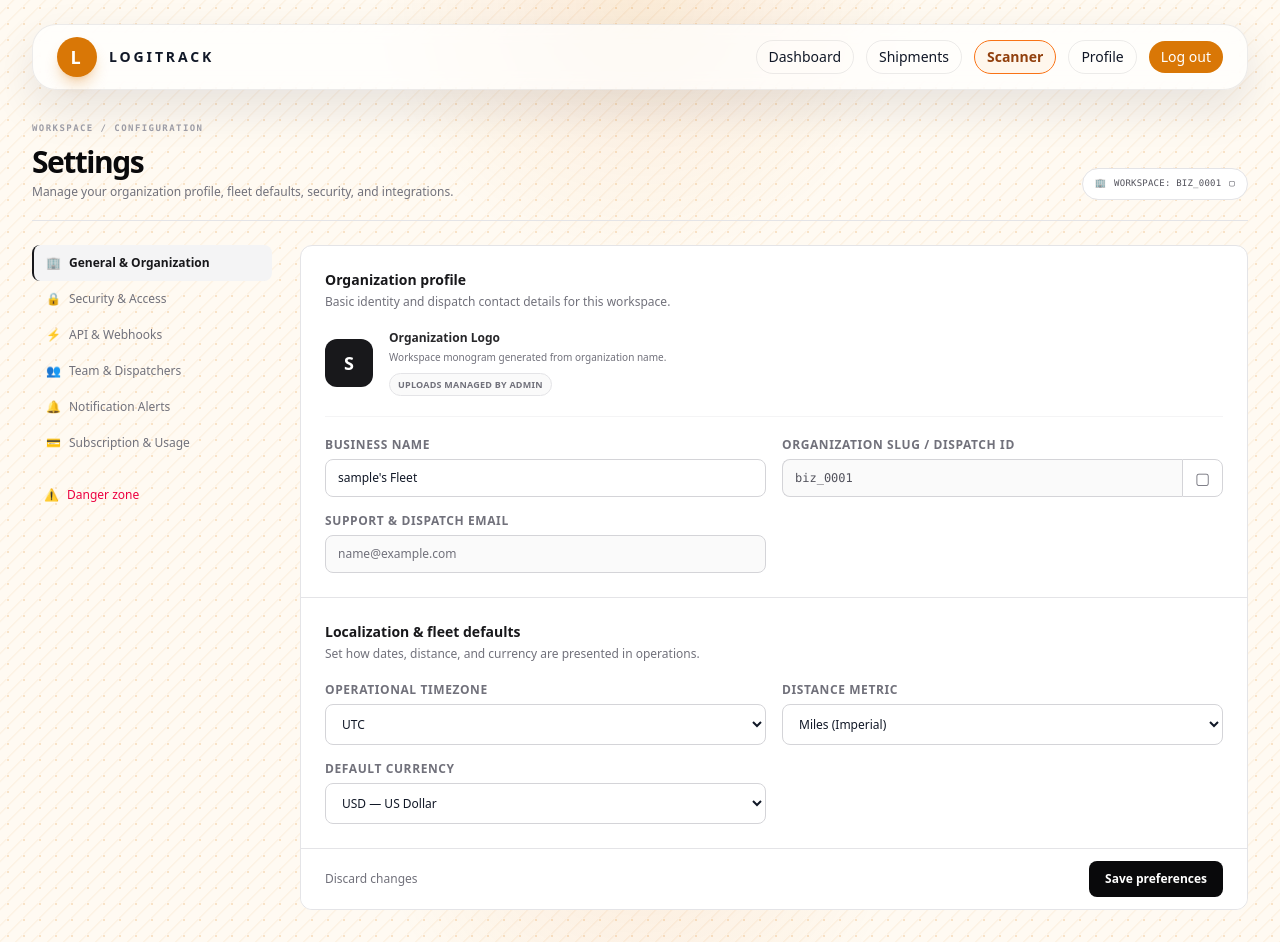
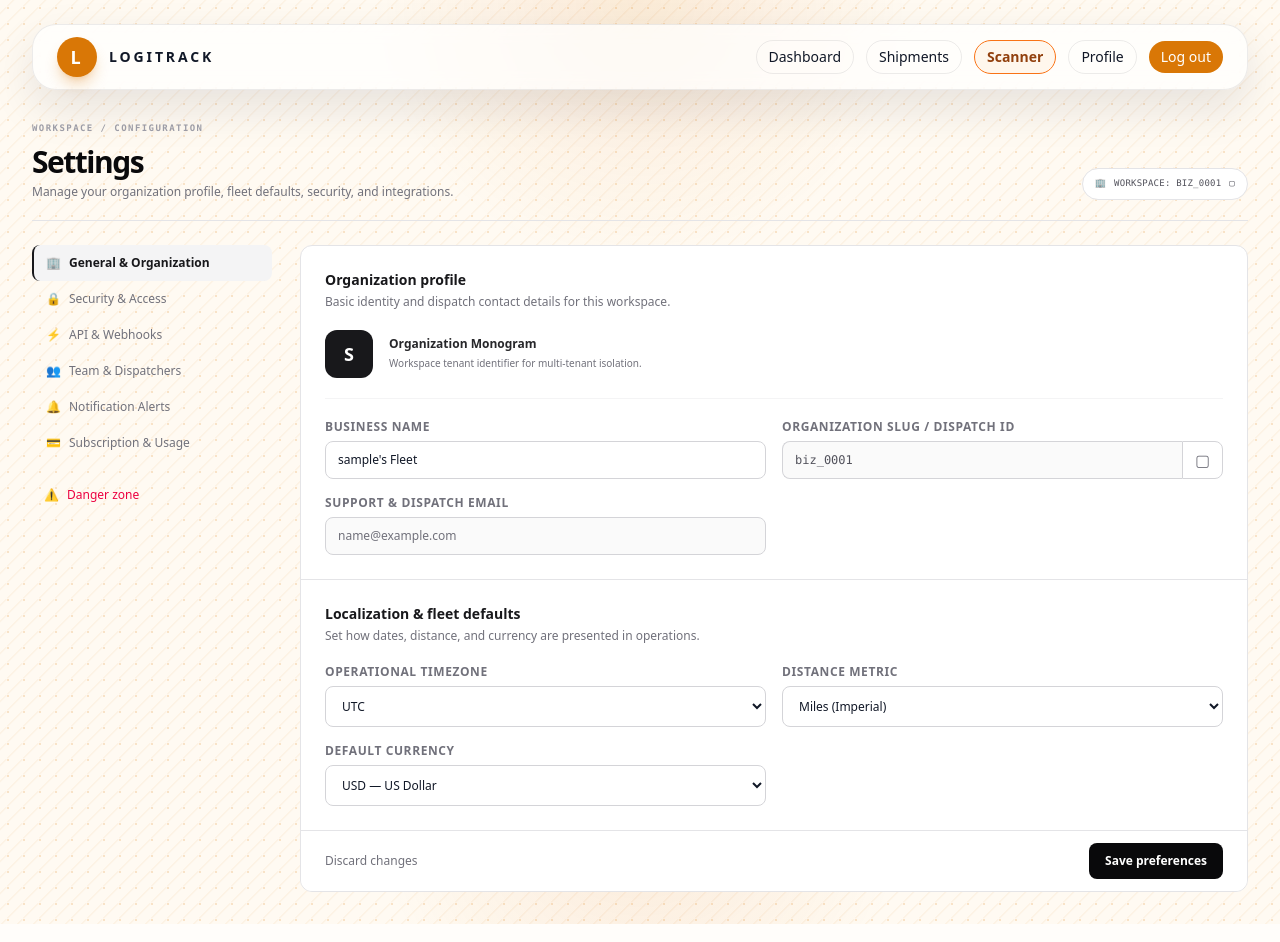
Before and after one commit to peterafolabi-dev/LogiTrack, a Django app: page /profile/ in a window 1280 px wide. Run offline with Django 5.2, Linux system fonts and the light colour scheme; the visitor is signed in with stand-in values (Sample User, id 1); style sheets or scripts are compiled from the project's sources; parts of the project's set-up code (start-up, migrations or seed data) failed here and were passed over.

Commit message:
Refactor profile settings layout for improved readability and organization

```diff
--- a/templates/profile.html
+++ b/templates/profile.html
@@ -4,8 +4,14 @@
 {% block content %}
 <div class="space-y-6">
   <header class="flex flex-col justify-between gap-3 border-b border-zinc-200 pb-5 sm:flex-row sm:items-end">
-    <div><p class="font-mono text-[9px] font-semibold uppercase tracking-[0.16em] text-zinc-400">Workspace / Configuration</p><h1 class="mt-2 text-3xl font-semibold tracking-[-0.05em] text-zinc-950">Settings</h1><p class="mt-1 text-xs text-zinc-500">Manage your organization profile, fleet defaults, security, and integrations.</p></div>
-    <button type="button" data-copy-text="{{ organization_id }}" data-copy-label="🏢 Workspace: {{ organization_id }} ▢" class="inline-flex items-center gap-2 self-start rounded-full border border-zinc-200 bg-white px-3 py-2 font-mono text-[9px] font-medium uppercase tracking-wide text-zinc-600 transition duration-200 hover:border-zinc-300 hover:bg-zinc-50 sm:self-auto"><span aria-hidden="true">🏢</span> Workspace: {{ organization_id }} <span aria-hidden="true">▢</span></button>
+    <div>
+      <p class="font-mono text-[9px] font-semibold uppercase tracking-[0.16em] text-zinc-400">Workspace / Configuration</p>
+      <h1 class="mt-2 text-3xl font-semibold tracking-[-0.05em] text-zinc-950">Settings</h1>
+      <p class="mt-1 text-xs text-zinc-500">Manage your organization profile, fleet defaults, security, and integrations.</p>
+    </div>
+    <button type="button" data-copy-text="{{ organization_id }}" data-copy-label="🏢 Workspace: {{ organization_id }} ▢" class="inline-flex items-center gap-2 self-start rounded-full border border-zinc-200 bg-white px-3 py-2 font-mono text-[9px] font-medium uppercase tracking-wide text-zinc-600 transition duration-200 hover:border-zinc-300 hover:bg-zinc-50 sm:self-auto">
+      <span aria-hidden="true">🏢</span> Workspace: {{ organization_id }} <span aria-hidden="true">▢</span>
+    </button>
   </header>
   <div class="grid gap-7 lg:grid-cols-[240px_minmax(0,1fr)]">
     <nav class="flex gap-1 overflow-x-auto whitespace-nowrap pb-1 scrollbar-none [-ms-overflow-style:none] [scrollbar-width:none] [&::-webkit-scrollbar]:hidden lg:sticky lg:top-20 lg:block lg:h-fit lg:overflow-visible" aria-label="Settings sections">
@@ -26,12 +32,25 @@
             <h2 class="text-sm font-semibold text-zinc-900">Organization profile</h2><p class="mt-1 text-xs text-zinc-500">Basic identity and dispatch contact details for this workspace.</p>
             <div class="mt-5 flex items-center gap-4 border-b border-zinc-100 pb-5">
               <span class="grid h-12 w-12 place-items-center rounded-xl bg-zinc-900 text-lg font-bold text-white">{{ settings_form.business_name.value|default:request.user.username|slice:":1"|upper }}</span>
-              <div><p class="text-xs font-semibold text-zinc-800">Organization Logo</p><p class="mt-1 text-[10px] text-zinc-500">Workspace monogram generated from organization name.</p><span class="mt-2 inline-flex rounded-full border border-zinc-200 bg-zinc-50 px-2 py-1 text-[9px] font-semibold uppercase tracking-wide text-zinc-500">Uploads managed by admin</span></div>
+              <div><p class="text-xs font-semibold text-zinc-800">Organization Monogram</p><p class="mt-1 text-[10px] text-zinc-500">Workspace tenant identifier for multi-tenant isolation.</p></div>
             </div>
             <div class="mt-5 grid gap-4 sm:grid-cols-2">
-              <div><label for="{{ settings_form.business_name.id_for_label }}" class="mb-1.5 block text-xs font-semibold uppercase tracking-wider text-zinc-500">Business name</label><input id="{{ settings_form.business_name.id_for_label }}" name="business_name" value="{{ settings_form.business_name.value|default:'' }}" required maxlength="120" class="w-full rounded-lg border border-zinc-300 px-3 py-2.5 text-xs outline-none transition duration-200 focus:border-zinc-900 focus:ring-2 focus:ring-zinc-900" />{% for error in settings_form.business_name.errors %}<p class="mt-1 text-[10px] text-rose-600">{{ error }}</p>{% endfor %}</div>
-              <div><label class="mb-1.5 block text-xs font-semibold uppercase tracking-wider text-zinc-500">Organization slug / Dispatch ID</label><div class="flex"><input readonly value="{{ organization_id }}" class="w-full rounded-l-lg border border-r-0 border-zinc-300 bg-zinc-50 px-3 py-2.5 font-mono text-xs text-zinc-600" /><button type="button" data-copy-text="{{ organization_id }}" class="rounded-r-lg border border-zinc-300 px-3 text-zinc-500 transition duration-200 hover:bg-zinc-50" aria-label="Copy organization ID">▢</button></div></div>
-              <div><label class="mb-1.5 block text-xs font-semibold uppercase tracking-wider text-zinc-500">Support &amp; dispatch email</label><input readonly value="{{ request.user.email|default:'No account email configured' }}" class="w-full rounded-lg border border-zinc-300 bg-zinc-50 px-3 py-2.5 text-xs text-zinc-500" /></div>
+              <div>
+                <label for="{{ settings_form.business_name.id_for_label }}" class="mb-1.5 block text-xs font-semibold uppercase tracking-wider text-zinc-500">Business name</label>
+                <input id="{{ settings_form.business_name.id_for_label }}" name="business_name" value="{{ settings_form.business_name.value|default:'' }}" required maxlength="120" class="w-full rounded-lg border border-zinc-300 px-3 py-2.5 text-xs outline-none transition duration-200 focus:border-zinc-900 focus:ring-2 focus:ring-zinc-900" />
+                {% for error in settings_form.business_name.errors %}<p class="mt-1 text-[10px] text-rose-600">{{ error }}</p>{% endfor %}
+              </div>
+              <div>
+                <label class="mb-1.5 block text-xs font-semibold uppercase tracking-wider text-zinc-500">Organization slug / Dispatch ID</label>
+                <div class="flex">
+                  <input readonly value="{{ organization_id }}" class="w-full rounded-l-lg border border-r-0 border-zinc-300 bg-zinc-50 px-3 py-2.5 font-mono text-xs text-zinc-600" />
+                  <button type="button" data-copy-text="{{ organization_id }}" class="rounded-r-lg border border-zinc-300 px-3 text-zinc-500 transition duration-200 hover:bg-zinc-50" aria-label="Copy organization ID">▢</button>
+                </div>
+              </div>
+              <div>
+                <label class="mb-1.5 block text-xs font-semibold uppercase tracking-wider text-zinc-500">Support &amp; dispatch email</label>
+                <input readonly value="{{ request.user.email|default:'No account email configured' }}" class="w-full rounded-lg border border-zinc-300 bg-zinc-50 px-3 py-2.5 text-xs text-zinc-500" />
+              </div>
             </div>
           </section>
           <section class="border-t border-zinc-200 p-5 sm:p-6">
@@ -42,7 +61,10 @@
               <div><label for="{{ settings_form.currency.id_for_label }}" class="mb-1.5 block text-xs font-semibold uppercase tracking-wider text-zinc-500">Default currency</label><select id="{{ settings_form.currency.id_for_label }}" name="currency" class="w-full rounded-lg border border-zinc-300 bg-white px-3 py-2.5 text-xs outline-none transition duration-200 focus:border-zinc-900 focus:ring-2 focus:ring-zinc-900">{% for value,label in settings_form.currency.field.choices %}<option value="{{ value }}" {% if settings_form.currency.value == value %}selected{% endif %}>{{ label }}</option>{% endfor %}</select></div>
             </div>
           </section>
-          <footer class="sticky bottom-0 flex items-center justify-between gap-3 border-t border-zinc-200 bg-white/95 px-5 py-3 backdrop-blur sm:px-6"><a href="{% url 'profile' %}" class="text-xs font-medium text-zinc-500 hover:text-zinc-800">Discard changes</a><button type="submit" class="rounded-lg bg-zinc-950 px-4 py-2.5 text-xs font-semibold text-white transition hover:bg-zinc-800">Save preferences</button></footer>
+          <footer class="sticky bottom-0 flex items-center justify-between gap-3 border-t border-zinc-200 bg-white/95 px-5 py-3 backdrop-blur sm:px-6">
+            <a href="{% url 'profile' %}" class="text-xs font-medium text-zinc-500 hover:text-zinc-800">Discard changes</a>
+            <button type="submit" class="rounded-lg bg-zinc-950 px-4 py-2.5 text-xs font-semibold text-white transition hover:bg-zinc-800">Save preferences</button>
+          </footer>
         </form>
       {% elif active_tab == 'security' %}
         <div class="space-y-5">
@@ -53,23 +75,130 @@
               <button type="submit" class="rounded-lg bg-zinc-950 px-4 py-2.5 text-xs font-semibold text-white hover:bg-zinc-800">Update password</button>
             </form>
           </section>
-          <section class="rounded-xl border border-zinc-200 bg-white p-5 sm:p-6"><h2 class="text-sm font-semibold text-zinc-900">Two-factor authentication</h2><p class="mt-1 text-xs text-zinc-500">Authenticator-app enrollment is not available in this deployment.</p><div class="mt-4 flex items-center justify-between rounded-lg bg-zinc-50 p-3"><span class="text-xs text-zinc-700">Authenticator App (TOTP)</span><span class="rounded-full bg-zinc-200 px-2 py-1 text-[9px] font-semibold text-zinc-500">NOT CONFIGURED</span></div></section>
-          <section class="rounded-xl border border-zinc-200 bg-white p-5 sm:p-6"><h2 class="text-sm font-semibold text-zinc-900">Active dispatch sessions</h2><p class="mt-1 text-xs text-zinc-500">Your current authenticated browser session. Session device inventory is not enabled.</p><div class="mt-4 flex items-center justify-between gap-3 rounded-lg border border-zinc-100 p-3"><span class="text-xs text-zinc-700">Current browser session</span><span class="rounded-full bg-emerald-50 px-2 py-1 text-[9px] font-semibold text-emerald-700">CURRENT</span></div></section>
+          <section class="rounded-xl border border-zinc-200 bg-white p-5 sm:p-6"><h2 class="text-sm font-semibold text-zinc-900">Two-factor authentication</h2><p class="mt-1 text-xs text-zinc-500">Authenticator-app enrollment is managed via tenant SSO policy.</p><div class="mt-4 flex items-center justify-between rounded-lg bg-zinc-50 p-3"><span class="text-xs text-zinc-700">Authenticator App (TOTP)</span><span class="rounded-full bg-zinc-200 px-2 py-1 text-[9px] font-semibold text-zinc-500">ACTIVE SESSION</span></div></section>
+          <section class="rounded-xl border border-zinc-200 bg-white p-5 sm:p-6"><h2 class="text-sm font-semibold text-zinc-900">Active dispatch sessions</h2><p class="mt-1 text-xs text-zinc-500">Your current authenticated browser session.</p><div class="mt-4 flex items-center justify-between gap-3 rounded-lg border border-zinc-100 p-3"><span class="text-xs text-zinc-700">Current browser session</span><span class="rounded-full bg-emerald-50 px-2 py-1 text-[9px] font-semibold text-emerald-700">CURRENT</span></div></section>
         </div>
       {% elif active_tab == 'api' %}
-        <section class="overflow-hidden rounded-xl border border-zinc-200 bg-white">
-          <div class="border-b border-zinc-200 p-5 sm:p-6"><h2 class="text-sm font-semibold text-zinc-900">Fleet API &amp; Webhooks</h2><p class="mt-1 text-xs text-zinc-500">Configure the destination and shipment events for your webhook integration.</p></div>
-          <form method="post" class="p-5 sm:p-6">{% csrf_token %}<input type="hidden" name="tab" value="api" />
-            <label for="webhook_url" class="mb-1.5 block text-xs font-medium text-zinc-700">Webhook endpoint URL</label><input id="webhook_url" name="webhook_url" type="url" value="{{ api_form.webhook_url.value|default:'' }}" placeholder="https://api.example.com/webhooks/shipments" class="w-full rounded-lg border border-zinc-300 px-3 py-2.5 text-xs outline-none focus:border-emerald-600 focus:ring-2 focus:ring-emerald-600/15" />
-            <fieldset class="mt-5"><legend class="text-xs font-medium text-zinc-700">Event triggers</legend><div class="mt-3 grid gap-2 sm:grid-cols-2">{% for event in api_form.webhook_events.field.choices %}<label class="flex items-center gap-2 rounded-lg border border-zinc-200 p-3 font-mono text-[10px] text-zinc-600"><input type="checkbox" name="webhook_events" value="{{ event.0 }}" {% if event.0 in api_form.webhook_events.value %}checked{% endif %} class="rounded border-zinc-300 accent-emerald-600" />{{ event.1 }}</label>{% endfor %}</div></fieldset>
-            <p class="mt-4 rounded-lg bg-amber-50 p-3 text-[10px] leading-5 text-amber-800">This deployment stores webhook preferences only; event delivery and API credential issuance are not configured. No secret key is displayed or generated.</p>
-            <button type="submit" class="mt-5 rounded-lg bg-zinc-950 px-4 py-2.5 text-xs font-semibold text-white hover:bg-zinc-800">Save webhook preferences</button>
-          </form>
+        <div class="space-y-6">
+          <section class="overflow-hidden rounded-xl border border-zinc-200 bg-white">
+            <div class="border-b border-zinc-200 p-5 sm:p-6">
+              <h2 class="text-sm font-semibold text-zinc-900">Fleet API &amp; Webhook Engine</h2>
+              <p class="mt-1 text-xs text-zinc-500">Configure reliable HTTPS endpoints and subscribe to dispatch event triggers.</p>
+            </div>
+            <form method="post" class="p-5 sm:p-6">
+              {% csrf_token %}
+              <input type="hidden" name="tab" value="api" />
+
+              <!-- HMAC-SHA256 Secret Display -->
+              <div class="mb-5 rounded-xl border border-zinc-200 bg-zinc-50 p-4">
+                <div class="flex items-center justify-between">
+                  <label class="block text-xs font-bold uppercase tracking-wider text-zinc-700">
+                    HMAC-SHA256 Signing Secret (<code class="text-brand-600 font-mono">X-LogiTrack-Signature</code>)
+                  </label>
+                  <span class="rounded bg-emerald-100 px-2 py-0.5 text-[10px] font-bold text-emerald-800">Active</span>
+                </div>
+                <p class="mt-1 text-xs text-zinc-500">
+                  Every asynchronous webhook payload is signed with this key. Verify headers against <code class="font-mono text-zinc-800">sha256(payload, secret)</code>.
+                </p>
+                <div class="mt-2 flex">
+                  <input readonly value="{{ business.webhook_secret }}" class="w-full rounded-l-lg border border-r-0 border-zinc-300 bg-white px-3 py-2 font-mono text-xs text-zinc-800" />
+                  <button type="button" data-copy-text="{{ business.webhook_secret }}" class="rounded-r-lg border border-zinc-300 bg-zinc-100 px-3 text-xs font-semibold text-zinc-600 hover:bg-zinc-200">
+                    Copy Secret
+                  </button>
+                </div>
+              </div>
+
+              <!-- Webhook URL input -->
+              <div>
+                <label for="webhook_url" class="mb-1.5 block text-xs font-medium text-zinc-700">Destination HTTPS Endpoint</label>
+                <input id="webhook_url" name="webhook_url" type="url" value="{{ business.webhook_url }}" placeholder="https://api.yourdomain.com/webhooks/logitrack" class="w-full rounded-lg border border-zinc-300 px-3 py-2.5 text-xs outline-none focus:border-zinc-900 focus:ring-2 focus:ring-zinc-900" />
+              </div>
+
+              <!-- Events checklist -->
+              <fieldset class="mt-5">
+                <legend class="text-xs font-medium text-zinc-700">Subscribed Event Triggers</legend>
+                <div class="mt-3 grid gap-2 sm:grid-cols-2">
+                  {% for event in api_form.webhook_events.field.choices %}
+                    <label class="flex items-center gap-2 rounded-lg border border-zinc-200 p-3 font-mono text-[10px] text-zinc-600 hover:bg-zinc-50 cursor-pointer">
+                      <input type="checkbox" name="webhook_events" value="{{ event.0 }}" {% if event.0 in business.webhook_events %}checked{% endif %} class="rounded border-zinc-300 accent-brand-600" />
+                      {{ event.1 }}
+                    </label>
+                  {% endfor %}
+                </div>
+              </fieldset>
+
+              <div class="mt-4 rounded-lg bg-blue-50 p-3 text-[11px] leading-5 text-blue-900">
+                <strong>Resilient Asynchronous Delivery:</strong> Deliveries are offloaded to Celery background workers with automatic exponential backoff retries (1m, 5m, 15m) and dead-letter event archiving.
+              </div>
+
+              <button type="submit" class="mt-5 rounded-lg bg-zinc-950 px-4 py-2.5 text-xs font-semibold text-white hover:bg-zinc-800">
+                Save Webhook Preferences
+              </button>
+            </form>
+          </section>
+
+          <!-- Webhook Delivery History & Dead-Letter Log -->
+          <section class="overflow-hidden rounded-xl border border-zinc-200 bg-white">
+            <div class="border-b border-zinc-200 p-5 sm:p-6 flex items-center justify-between">
+              <div>
+                <h3 class="text-sm font-semibold text-zinc-900">Recent Webhook Deliveries &amp; Dead-Letter Queue</h3>
+                <p class="mt-1 text-xs text-zinc-500">Live audit log of recent outbound events, retries, and status codes.</p>
+              </div>
+              <span class="font-mono text-xs text-zinc-400">Last 15 dispatches</span>
+            </div>
+            <div class="overflow-x-auto">
+              <table class="w-full text-left text-xs">
+                <thead class="bg-zinc-50 text-[10px] font-bold uppercase tracking-wider text-zinc-500 border-b border-zinc-100">
+                  <tr>
+                    <th class="px-4 py-3">Event Type</th>
+                    <th class="px-4 py-3">Status</th>
+                    <th class="px-4 py-3">HTTP Code</th>
+                    <th class="px-4 py-3">Attempts</th>
+                    <th class="px-4 py-3">Timestamp</th>
+                    <th class="px-4 py-3">Target Endpoint</th>
+                  </tr>
+                </thead>
+                <tbody class="divide-y divide-zinc-100">
+                  {% for log in webhook_logs %}
+                    <tr>
+                      <td class="px-4 py-3 font-mono font-medium text-zinc-900">{{ log.event_type }}</td>
+                      <td class="px-4 py-3">
+                        {% if log.status == 'success' %}
+                          <span class="rounded bg-emerald-100 px-2 py-0.5 text-[10px] font-bold text-emerald-800">Success</span>
+                        {% elif log.status == 'dead_letter' %}
+                          <span class="rounded bg-rose-100 px-2 py-0.5 text-[10px] font-bold text-rose-800">Dead Letter</span>
+                        {% else %}
+                          <span class="rounded bg-amber-100 px-2 py-0.5 text-[10px] font-bold text-amber-800">Retrying</span>
+                        {% endif %}
+                      </td>
+                      <td class="px-4 py-3 font-mono">{{ log.status_code|default:"-" }}</td>
+                      <td class="px-4 py-3">{{ log.attempts }}</td>
+                      <td class="px-4 py-3 text-zinc-500">{{ log.created_at|date:'M d, H:i:s' }}</td>
+                      <td class="px-4 py-3 font-mono text-zinc-500 max-w-xs truncate" title="{{ log.target_url }}">{{ log.target_url }}</td>
+                    </tr>
+                  {% empty %}
+                    <tr>
+                      <td colspan="6" class="px-4 py-6 text-center text-xs text-zinc-400">
+                        No webhook deliveries recorded yet. Trigger a shipment transition to view dispatches.
+                      </td>
+                    </tr>
+                  {% endfor %}
+                </tbody>
+              </table>
+            </div>
+          </section>
+        </div>
+      {% elif active_tab == 'danger' %}
+        <section class="rounded-xl border border-rose-200 bg-rose-50/70 p-5 sm:p-6">
+          <h2 class="text-sm font-semibold text-rose-900">Danger zone</h2>
+          <p class="mt-2 text-xs leading-5 text-rose-800">Workspace deletion is restricted by enterprise admin policy.</p>
+          <button type="button" disabled class="mt-4 cursor-not-allowed rounded-lg border border-rose-200 bg-white px-3 py-2 text-xs font-semibold text-rose-400">Delete organization — restricted</button>
         </section>
-      {% elif active_tab == 'danger' %}
-        <section class="rounded-xl border border-rose-200 bg-rose-50/70 p-5 sm:p-6"><h2 class="text-sm font-semibold text-rose-900">Danger zone</h2><p class="mt-2 text-xs leading-5 text-rose-800">Workspace deletion is not enabled. Your shipment and organization records will not be removed from this settings page.</p><button type="button" disabled class="mt-4 cursor-not-allowed rounded-lg border border-rose-200 bg-white px-3 py-2 text-xs font-semibold text-rose-400">Delete organization — unavailable</button></section>
       {% else %}
-        <section class="rounded-xl border border-zinc-200 bg-white p-6"><h2 class="text-sm font-semibold text-zinc-900">{% if active_tab == 'team' %}Team &amp; Dispatchers{% elif active_tab == 'notifications' %}Notification Alerts{% else %}Subscription &amp; Usage{% endif %}</h2><p class="mt-2 text-xs leading-5 text-zinc-500">This workspace feature is not configured in the current deployment.</p></section>
+        <section class="rounded-xl border border-zinc-200 bg-white p-6">
+          <h2 class="text-sm font-semibold text-zinc-900">{% if active_tab == 'team' %}Team &amp; Dispatchers{% elif active_tab == 'notifications' %}Notification Alerts{% else %}Subscription &amp; Usage{% endif %}</h2>
+          <p class="mt-2 text-xs leading-5 text-zinc-500">This workspace feature is not configured in the current deployment.</p>
+        </section>
       {% endif %}
     </main>
   </div>
```
